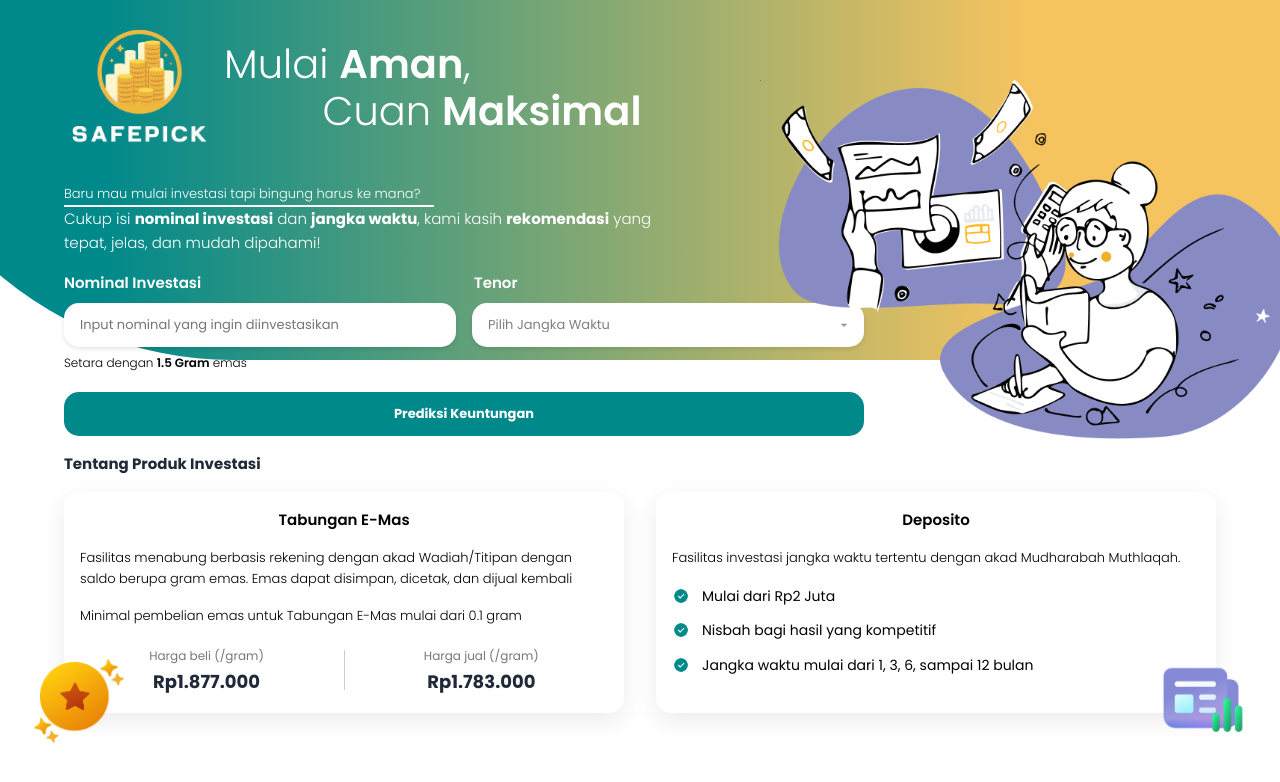
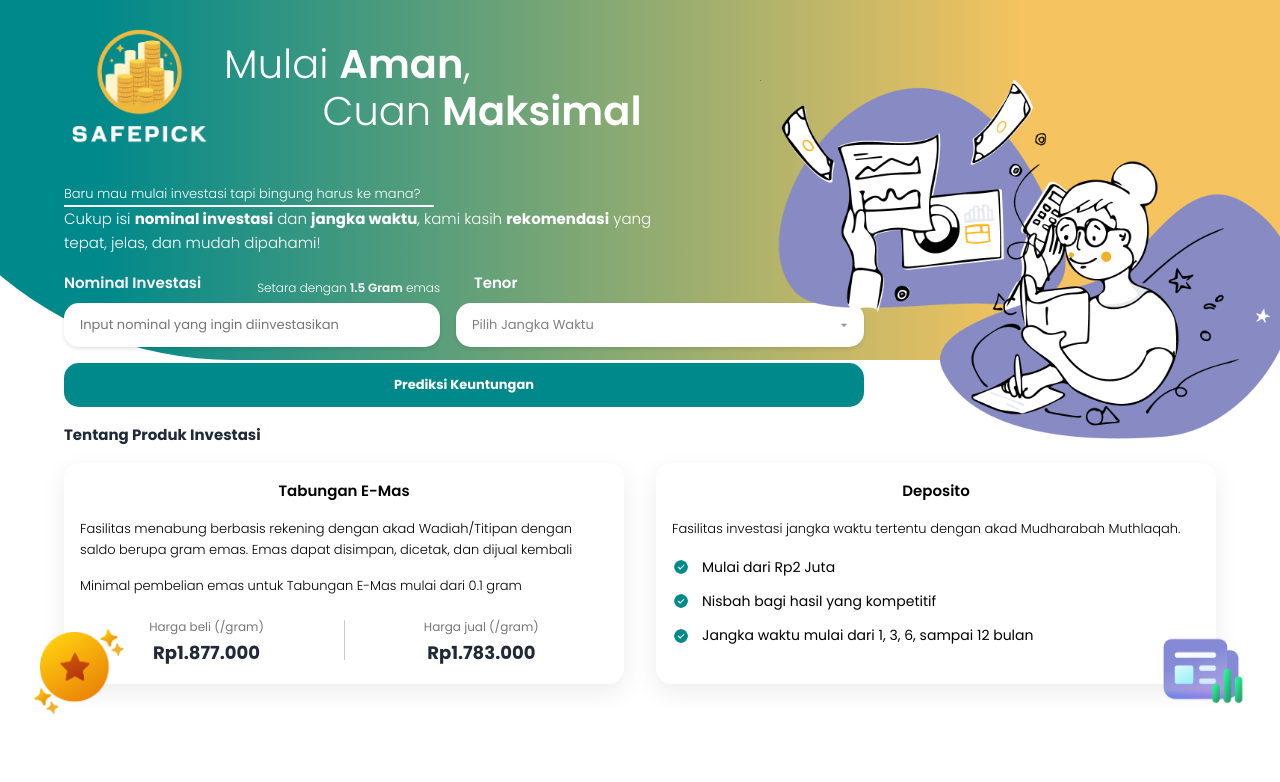
Before and after one commit to Kelompok-1-Hajjah-Lulu/frontend-safepick, a React (Vite) app: page / in a window 1280 px wide. Shown: the top 782 px of the page. Built offline with nearby package versions, Linux system fonts and the light colour scheme.

Commit message:
fix: predicton form

```diff
--- a/src/pages/HomePage/components/PredictionForm.tsx
+++ b/src/pages/HomePage/components/PredictionForm.tsx
@@ -19,10 +19,29 @@ const PredictionForm = () => {
             </div>
 
             <div className="input-row">
-                <input
-                    type="text"
-                    placeholder="Input nominal yang ingin diinvestasikan"
-                />
+                <div
+                    className="input-wrapper"
+                    style={{ position: "relative", display: "flex", flex: 1 }}
+                >
+                    <p
+                        className="font-14 fw-300"
+                        style={{
+                            marginTop: "-10px",
+                            marginBottom: "20px",
+                            position: "absolute",
+                            top: "-15px",
+                            right: "0",
+                            color: "white",
+                        }}
+                    >
+                        Setara dengan <span className="fw-600">1.5 Gram</span>{" "}
+                        emas
+                    </p>
+                    <input
+                        type="text"
+                        placeholder="Input nominal yang ingin diinvestasikan"
+                    />
+                </div>
                 <select>
                     <option>Pilih Jangka Waktu</option>
                     <option value="1">1 Bulan</option>
@@ -31,12 +50,6 @@ const PredictionForm = () => {
                     <option value="12">12 Bulan</option>
                 </select>
             </div>
-            <p
-                className="font-14 fw-300"
-                style={{ marginTop: "-10px", marginBottom: "20px" }}
-            >
-                Setara dengan <span className="fw-600">1.5 Gram</span> emas
-            </p>
 
             <button className="btn-predict" onClick={handlePredictClick}>
                 Prediksi Keuntungan
```
